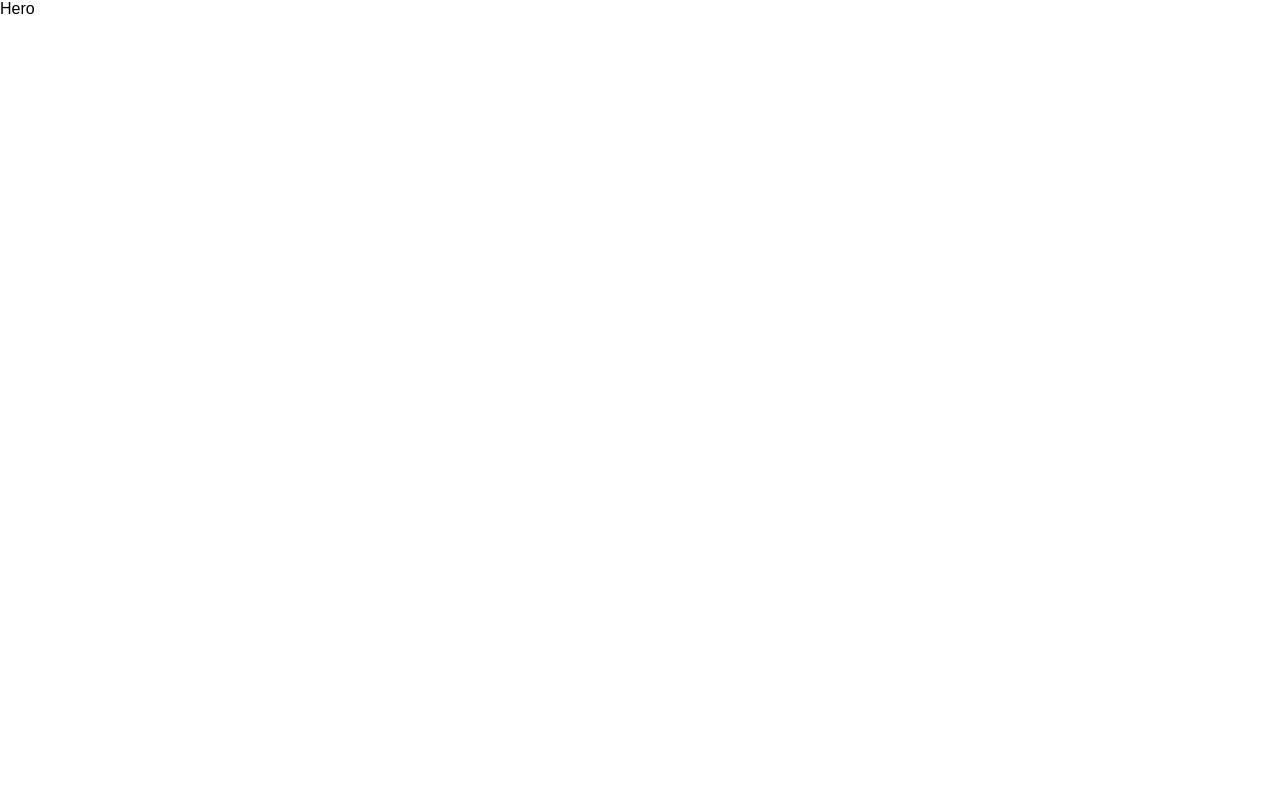
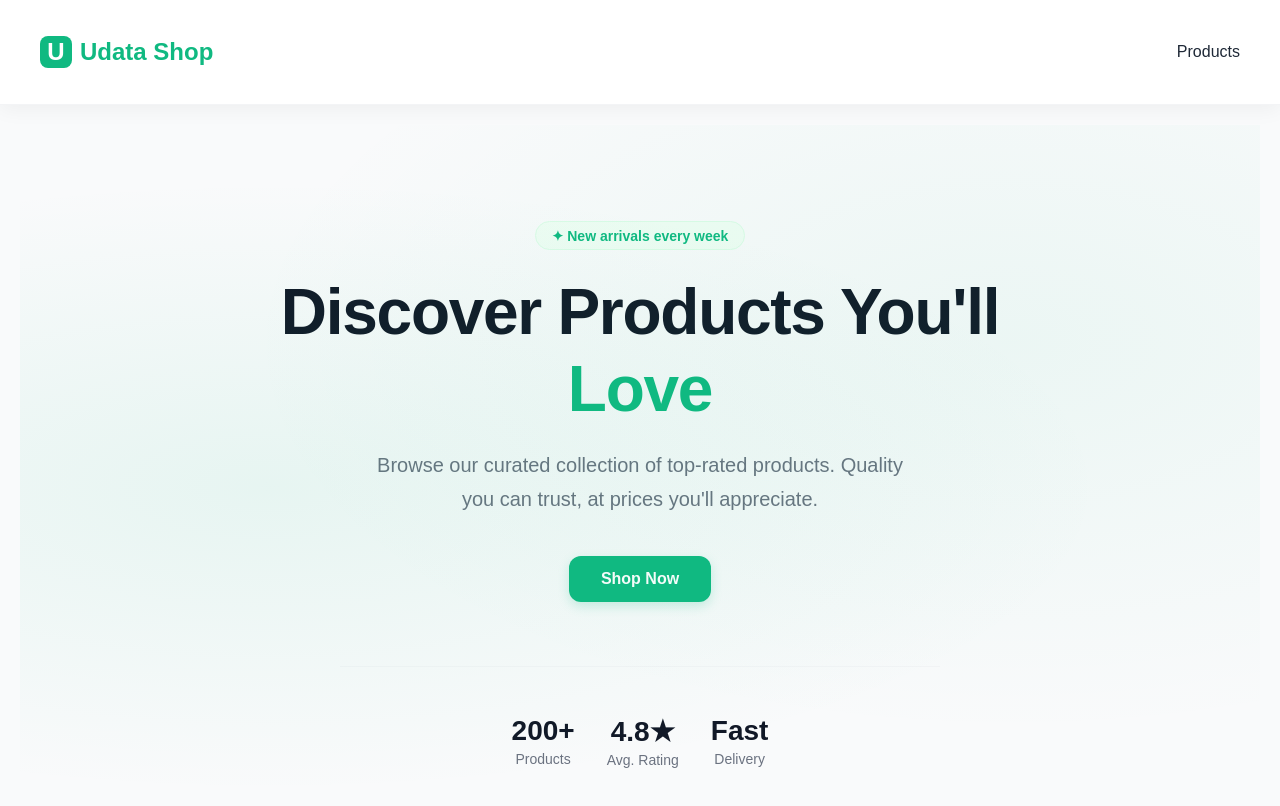
Before and after one commit to MrWhoopee/product-project, a Next.js app: page / in a window 1280 px wide. Shown: the top 806 px of the page. Built offline with nearby package versions, Linux system fonts and the light colour scheme.

Commit message:
bigUpdate: finally create all website layout styles (ai-based). complete content & styles to main page. added header & styles

```diff
--- a/app/globals.css
+++ b/app/globals.css
@@ -1,7 +1,84 @@
+:root {
+  /* Base Colors */
+  --background: #f9fafb;
+  --foreground: #1f2937;
+  --surface: #ffffff;
+
+  /* Text Colors */
+  --text-primary: #111827;
+  --text-secondary: #6b7280;
+  --text-muted: #9ca3af;
+  --text-inverse: #ffffff;
+
+  /* Brand/Action Colors */
+  --primary: #10b981;
+  --primary-hover: #059669;
+
+  /* UI Elements */
+  --border: #f3f4f6;
+  --border-strong: #e5e7eb;
+  --border-input: #d1d5db;
+
+  /* Section Backgrounds */
+  --bg-muted: #f9fafb;
+  --bg-highlight: #f0fdf4;
+  --border-highlight: #dcfce7;
+
+  /* Button Secondary */
+  --btn-secondary: #f3f4f6;
+  --btn-secondary-hover: #e5e7eb;
+  --btn-secondary-text: #374151;
+  --btn-secondary-text-hover: #111827;
+
+  /* Modals */
+  --backdrop: rgba(33, 37, 41, 0.6);
+
+  /* Shadows */
+  --shadow-sm: 0 4px 12px rgba(16, 185, 129, 0.2);
+  --shadow-sm-hover: 0 6px 16px rgba(16, 185, 129, 0.3);
+  --shadow-card: 0 4px 20px rgba(0, 0, 0, 0.05);
+  --shadow-card-hover: 0 12px 28px rgba(0, 0, 0, 0.08);
+  --shadow-container: 0 8px 30px rgba(0, 0, 0, 0.04);
+  --shadow-modal: 0 10px 40px rgba(0, 0, 0, 0.08);
+  --shadow-focus: 0 0 0 3px rgba(16, 185, 129, 0.2);
+
+  /* Font Sizes */
+  --fs-xs: 0.875rem; /* 14px */
+  --fs-sm: 0.95rem; /* 15px */
+  --fs-base: 1rem; /* 16px */
+  --fs-md: 1.125rem; /* 18px */
+  --fs-lg: 1.5rem; /* 24px */
+  --fs-xl: 1.75rem; /* 28px */
+  --fs-2xl: 2.5rem; /* 40px */
+
+  /* Font Weights */
+  --fw-regular: 500;
+  --fw-semibold: 600;
+  --fw-bold: 700;
+  --fw-black: 800;
+
+  /* Line Heights */
+  --lh-tight: 1.2;
+  --lh-normal: 1.4;
+  --lh-relaxed: 1.5;
+  --lh-loose: 1.7;
+
+  /* Border Radius */
+  --radius-sm: 8px;
+  --radius-md: 12px;
+  --radius-lg: 16px;
+  --radius-xl: 20px;
+  --radius-2xl: 24px;
+  --radius-full: 999px;
+
+  /* Transitions */
+  --transition: all 0.2s ease;
+  --transition-slow: all 0.3s ease;
+}
+
 html,
 body {
   max-width: 100vw;
-  overflow-x: hidden;
 }
 
 body {
@@ -28,3 +105,9 @@ a {
     color-scheme: dark;
   }
 }
+
+.container {
+  max-width: 1440px;
+  margin: 0 auto;
+  padding: 20px;
+}
--- a/app/layout.tsx
+++ b/app/layout.tsx
@@ -2,6 +2,7 @@ import type { Metadata } from "next";
 import { Geist, Geist_Mono } from "next/font/google";
 import "./globals.css";
 import { Providers } from "@/components/Providers/Providers";
+import Header from "@/components/Header/Header";
 
 const geistSans = Geist({
   variable: "--font-geist-sans",
@@ -26,9 +27,13 @@ export default function RootLayout({
   return (
     <html lang="en">
       <body className={`${geistSans.variable} ${geistMono.variable}`}>
-        <Providers>{children}</Providers>
+        <Providers>
+          {" "}
+          <Header />
+          <main className="container">{children}</main>
+        </Providers>
+        <div id="modal-root"></div>
       </body>
-      <div id="modal-root"></div>
     </html>
   );
 }
--- /dev/null
+++ b/components/Header/Header.module.css
@@ -0,0 +1,52 @@
+.header {
+  background-color: var(--surface);
+  border-bottom: 1px solid var(--border);
+  box-shadow: var(--shadow-card);
+  position: sticky;
+  top: 0;
+  z-index: 50;
+  width: 100%;
+  padding: 20px;
+}
+
+.nav {
+  max-width: 1440px;
+  margin: 0 auto;
+  padding: 1rem 20px;
+  display: flex;
+  justify-content: space-between;
+  align-items: center;
+}
+
+.logo {
+  font-size: 1.5rem;
+  font-weight: 700;
+  color: var(--primary);
+  text-decoration: none;
+  display: flex;
+  align-items: center;
+  gap: 0.5rem;
+  transition: transform 0.2s ease;
+}
+
+.logo:hover {
+  transform: translateY(-2px);
+}
+
+.logoIcon {
+  width: 2rem;
+  height: 2rem;
+  background-color: var(--primary);
+  border-radius: 8px;
+  display: flex;
+  align-items: center;
+  justify-content: center;
+  color: var(--surface);
+  font-weight: bold;
+}
+
+@media (max-width: 768px) {
+  .desktopNav {
+    display: none;
+  }
+}
--- /dev/null
+++ b/components/Header/Header.tsx
@@ -0,0 +1,18 @@
+"use client";
+
+import Link from "next/link";
+import css from "./Header.module.css";
+
+export default function Header() {
+  return (
+    <header className={css.header}>
+      <nav className={css.nav}>
+        <Link href="/" className={css.logo}>
+          <div className={css.logoIcon}>U</div>
+          Udata Shop
+        </Link>
+        <Link href="/products">Products</Link>
+      </nav>
+    </header>
+  );
+}
--- a/components/Hero/Hero.module.css
+++ b/components/Hero/Hero.module.css
@@ -0,0 +1,139 @@
+.hero {
+  display: flex;
+  flex-direction: column;
+  align-items: center;
+  justify-content: center;
+  text-align: center;
+  padding: 6rem 2rem 5rem;
+  position: relative;
+  overflow: hidden;
+}
+
+.hero::before {
+  content: "";
+  position: absolute;
+  inset: 0;
+  background:
+    radial-gradient(
+      ellipse at 20% 50%,
+      rgba(16, 185, 129, 0.08) 0%,
+      transparent 60%
+    ),
+    radial-gradient(
+      ellipse at 80% 30%,
+      rgba(16, 185, 129, 0.06) 0%,
+      transparent 55%
+    );
+  pointer-events: none;
+}
+
+.badge {
+  display: inline-flex;
+  align-items: center;
+  gap: 0.4rem;
+  background-color: var(--bg-highlight);
+  color: var(--primary);
+  border: 1px solid var(--border-highlight);
+  border-radius: var(--radius-full);
+  padding: 0.35rem 1rem;
+  font-size: var(--fs-xs);
+  font-weight: var(--fw-semibold);
+  margin-bottom: 1.5rem;
+}
+
+.title {
+  font-size: clamp(2.5rem, 6vw, 4rem);
+  font-weight: var(--fw-black);
+  color: var(--text-primary);
+  line-height: var(--lh-tight);
+  max-width: 720px;
+  margin-bottom: 1.25rem;
+  letter-spacing: -0.02em;
+}
+
+.highlight {
+  color: var(--primary);
+}
+
+.subtitle {
+  font-size: clamp(1rem, 2.5vw, 1.25rem);
+  color: var(--text-secondary);
+  line-height: var(--lh-loose);
+  max-width: 540px;
+  margin-bottom: 2.5rem;
+}
+
+.actions {
+  display: flex;
+  flex-wrap: wrap;
+  gap: 1rem;
+  justify-content: center;
+}
+
+.btnPrimary {
+  display: inline-block;
+  background-color: var(--primary);
+  color: var(--text-inverse);
+  font-weight: var(--fw-semibold);
+  font-size: var(--fs-base);
+  padding: 0.875rem 2rem;
+  border-radius: var(--radius-md);
+  text-decoration: none;
+  transition: var(--transition);
+  box-shadow: var(--shadow-sm);
+}
+
+.btnPrimary:hover {
+  background-color: var(--primary-hover);
+  transform: translateY(-2px);
+  box-shadow: var(--shadow-sm-hover);
+}
+
+.btnSecondary {
+  display: inline-block;
+  background-color: var(--btn-secondary);
+  color: var(--btn-secondary-text);
+  font-weight: var(--fw-semibold);
+  font-size: var(--fs-base);
+  padding: 0.875rem 2rem;
+  border-radius: var(--radius-md);
+  text-decoration: none;
+  border: 1px solid var(--border-strong);
+  transition: var(--transition);
+}
+
+.btnSecondary:hover {
+  background-color: var(--btn-secondary-hover);
+  color: var(--btn-secondary-text-hover);
+}
+
+.stats {
+  display: flex;
+  flex-wrap: wrap;
+  gap: 2rem;
+  justify-content: center;
+  margin-top: 4rem;
+  padding-top: 3rem;
+  border-top: 1px solid var(--border);
+  width: 100%;
+  max-width: 600px;
+}
+
+.stat {
+  display: flex;
+  flex-direction: column;
+  align-items: center;
+  gap: 0.25rem;
+}
+
+.statNumber {
+  font-size: var(--fs-xl);
+  font-weight: var(--fw-black);
+  color: var(--text-primary);
+}
+
+.statLabel {
+  font-size: var(--fs-xs);
+  color: var(--text-secondary);
+  font-weight: var(--fw-regular);
+}
--- a/components/Hero/Hero.tsx
+++ b/components/Hero/Hero.tsx
@@ -1,3 +1,41 @@
+import Link from "next/link";
+import css from "./Hero.module.css";
+
 export default function Hero() {
-  return <div>Hero</div>;
+  return (
+    <section className={css.hero}>
+      <span className={css.badge}>&#10022; New arrivals every week</span>
+
+      <h1 className={css.title}>
+        Discover Products You&apos;ll{" "}
+        <span className={css.highlight}>Love</span>
+      </h1>
+
+      <p className={css.subtitle}>
+        Browse our curated collection of top-rated products. Quality you can
+        trust, at prices you&apos;ll appreciate.
+      </p>
+
+      <div className={css.actions}>
+        <Link href="/products" className={css.btnPrimary}>
+          Shop Now
+        </Link>
+      </div>
+
+      <div className={css.stats}>
+        <div className={css.stat}>
+          <span className={css.statNumber}>200+</span>
+          <span className={css.statLabel}>Products</span>
+        </div>
+        <div className={css.stat}>
+          <span className={css.statNumber}>4.8&#9733;</span>
+          <span className={css.statLabel}>Avg. Rating</span>
+        </div>
+        <div className={css.stat}>
+          <span className={css.statNumber}>Fast</span>
+          <span className={css.statLabel}>Delivery</span>
+        </div>
+      </div>
+    </section>
+  );
 }
```
